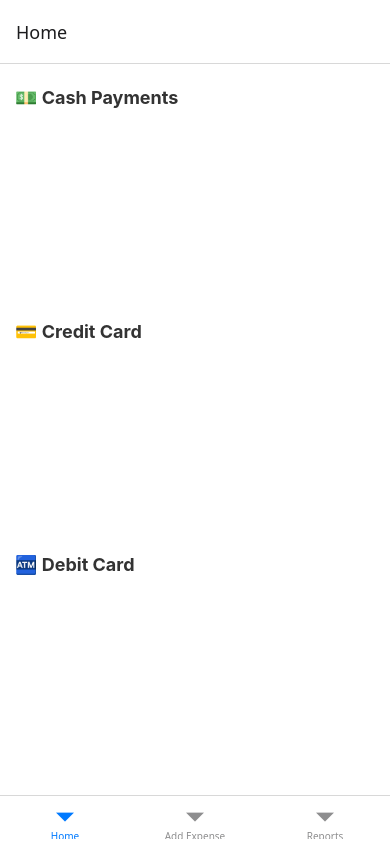
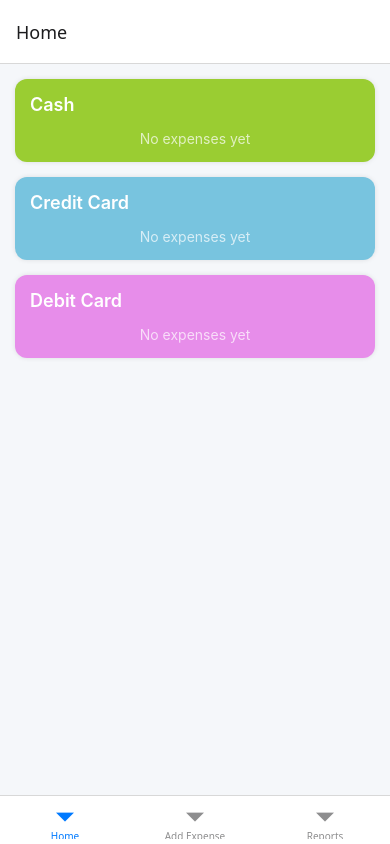
Before and after one commit to Tandra2821/self-budgeting-app, a React Native app: screen /Home in a window 390 px wide. Built offline with nearby package versions, Linux system fonts and the light colour scheme.

Commit message:
added styling for home screen

```diff
--- a/src/screens/AddExpenseScreen.js
+++ b/src/screens/AddExpenseScreen.js
@@ -1,5 +1,5 @@
 import React, { useState, useEffect } from "react";
-import { View, Text, TextInput, Button, Alert } from "react-native";
+import { View, Text, TextInput, Button, TouchableOpacity, StyleSheet, Alert } from "react-native";
 import AsyncStorage from "@react-native-async-storage/async-storage";
 
 export default function AddExpenseScreen({ route, navigation }) {
@@ -47,15 +47,85 @@ export default function AddExpenseScreen({ route, navigation }) {
     }
   };
 
+  const renderPaymentOption = (method) => (
+    <TouchableOpacity
+      key={method}
+      style={[
+        styles.optionButton,
+        paymentMethod === method && styles.optionSelected,
+      ]}
+      onPress={() => setPaymentMethod(method)}
+    >
+      <Text
+        style={[
+          styles.optionText,
+          paymentMethod === method && styles.optionTextSelected,
+        ]}
+      >
+        {method}
+      </Text>
+    </TouchableOpacity>
+  );
+
   return (
-    <View style={{ padding: 20 }}>
-      <Text>Title</Text>
-      <TextInput value={title} onChangeText={setTitle} style={{ borderWidth: 1, marginBottom: 10 }} />
-      <Text>Amount</Text>
-      <TextInput value={amount} onChangeText={setAmount} keyboardType="numeric" style={{ borderWidth: 1, marginBottom: 10 }} />
-      <Text>Payment Method</Text>
-      <TextInput value={paymentMethod} onChangeText={setPaymentMethod} style={{ borderWidth: 1, marginBottom: 10 }} />
-      <Button title={existingExpense ? "Update Expense" : "Add Expense"} onPress={saveExpense} />
+    <View style={styles.container}>
+      <Text style={styles.label}>Title</Text>
+      <TextInput
+        value={title}
+        onChangeText={setTitle}
+        placeholder="Enter expense title"
+        style={styles.input}
+      />
+
+      <Text style={styles.label}>Amount</Text>
+      <TextInput
+        value={amount}
+        onChangeText={setAmount}
+        placeholder="Enter amount"
+        keyboardType="numeric"
+        style={styles.input}
+      />
+
+      <Text style={styles.label}>Payment Method</Text>
+      <View style={styles.paymentContainer}>
+        {["Cash", "Credit Card", "Debit Card"].map(renderPaymentOption)}
+      </View>
+
+      <Button
+        title={existingExpense ? "Update Expense" : "Add Expense"}
+        onPress={saveExpense}
+        color="#2196F3"
+      />
     </View>
   );
 }
+
+const styles = StyleSheet.create({
+  container: { flex: 1, padding: 20, backgroundColor: "#fff" },
+  label: { fontSize: 16, fontWeight: "500", marginTop: 10, marginBottom: 5 },
+  input: {
+    borderWidth: 1,
+    borderColor: "#ccc",
+    borderRadius: 10,
+    padding: 12,
+    fontSize: 16,
+    marginBottom: 15,
+    backgroundColor: "#f9f9f9",
+  },
+  paymentContainer: {
+    flexDirection: "row",
+    justifyContent: "space-between",
+    marginBottom: 20,
+  },
+  optionButton: {
+    flex: 1,
+    paddingVertical: 12,
+    marginHorizontal: 4,
+    borderRadius: 10,
+    backgroundColor: "#f0f0f0",
+    alignItems: "center",
+  },
+  optionSelected: { backgroundColor: "#2196F3" },
+  optionText: { color: "#333", fontWeight: "500" },
+  optionTextSelected: { color: "#fff", fontWeight: "600" },
+});
--- a/src/screens/HomeScreen.js
+++ b/src/screens/HomeScreen.js
@@ -14,9 +14,7 @@ export default function HomeScreen({ navigation }) {
   const loadExpenses = async () => {
     try {
       const data = await AsyncStorage.getItem("expenses");
-      if (data !== null) {
-        setExpenses(JSON.parse(data));
-      }
+      if (data) setExpenses(JSON.parse(data));
     } catch (error) {
       console.log("Error loading expenses:", error);
     }
@@ -36,10 +34,9 @@ export default function HomeScreen({ navigation }) {
   };
 
   const editExpense = (expense) => {
-    navigation.navigate("Add Expense", { expense }); // reuse same AddExpense screen
+    navigation.navigate("Add Expense", { expense });
   };
 
-  // Group by category (payment type)
   const categorized = expenses.reduce(
     (acc, item) => {
       if (item.paymentMethod === "Cash") acc.cash.push(item);
@@ -51,10 +48,10 @@ export default function HomeScreen({ navigation }) {
   );
 
   const renderExpense = ({ item }) => (
-    <View style={styles.item}>
+    <View style={styles.expenseItem}>
       <View>
-        <Text style={styles.title}>{item.title}</Text>
-        <Text>${item.amount} — {item.paymentMethod}</Text>
+        <Text style={styles.expenseTitle}>{item.title}</Text>
+        <Text style={styles.expenseAmount}>${item.amount}</Text>
       </View>
       <View style={styles.buttons}>
         <TouchableOpacity onPress={() => editExpense(item)}>
@@ -67,33 +64,51 @@ export default function HomeScreen({ navigation }) {
     </View>
   );
 
+  const Section = ({ title, data, color }) => (
+    <View style={[styles.section, { backgroundColor: color }]}>
+      <Text style={styles.sectionTitle}>{title}</Text>
+      <FlatList
+        data={data}
+        renderItem={renderExpense}
+        keyExtractor={(item) => item.id}
+        ListEmptyComponent={<Text style={styles.emptyText}>No expenses yet</Text>}
+      />
+    </View>
+  );
+
   return (
     <View style={styles.container}>
-      <Text style={styles.header}>💵 Cash Payments</Text>
-      <FlatList data={categorized.cash} renderItem={renderExpense} keyExtractor={(i) => i.id} />
-
-      <Text style={styles.header}>💳 Credit Card</Text>
-      <FlatList data={categorized.credit} renderItem={renderExpense} keyExtractor={(i) => i.id} />
-
-      <Text style={styles.header}>🏧 Debit Card</Text>
-      <FlatList data={categorized.debit} renderItem={renderExpense} keyExtractor={(i) => i.id} />
+      <Section title="Cash" data={categorized.cash} color="#9ACD32" />      {/* Pear Green */}
+      <Section title="Credit Card" data={categorized.credit} color="#78c4dfff" />     {/* Cerulean Blue */}
+      <Section title="Debit Card" data={categorized.debit} color="#e78deaff" />       {/* Coral */}
     </View>
   );
 }
 
 const styles = StyleSheet.create({
-  container: { flex: 1, padding: 15, backgroundColor: "#fff" },
-  header: { fontSize: 18, fontWeight: "bold", marginVertical: 8, color: "#333" },
-  item: {
+  container: { flex: 1, backgroundColor: "#f5f7fa", padding: 15 },
+  section: {
+    borderRadius: 12,
+    padding: 15,
+    marginBottom: 15,
+    shadowColor: "#000",
+    shadowOpacity: 0.1,
+    shadowRadius: 5,
+    elevation: 2,
+  },
+  sectionTitle: { fontSize: 18, fontWeight: "600", marginBottom: 10, color: "#fff" },
+  expenseItem: {
     flexDirection: "row",
     justifyContent: "space-between",
-    backgroundColor: "#f8f8f8",
+    backgroundColor: "rgba(255,255,255,0.3)", // slight transparency for inner items
+    borderRadius: 10,
     padding: 10,
-    borderRadius: 8,
     marginBottom: 8,
   },
-  title: { fontSize: 16, fontWeight: "500" },
-  buttons: { flexDirection: "row" },
-  edit: { color: "blue", marginRight: 15 },
-  delete: { color: "red" },
+  expenseTitle: { fontSize: 16, fontWeight: "500", color: "#fff" },
+  expenseAmount: { fontSize: 14, color: "#fff", marginTop: 2 },
+  buttons: { flexDirection: "row", alignItems: "center" },
+  edit: { color: "#595e5cff", marginRight: 15, fontWeight: "500" },  // gold-ish for edit
+  delete: { color: "#FF4500", fontWeight: "500" },                  // reddish for delete
+  emptyText: { textAlign: "center", color: "rgba(255,255,255,0.7)", marginTop: 5 },
 });
```
